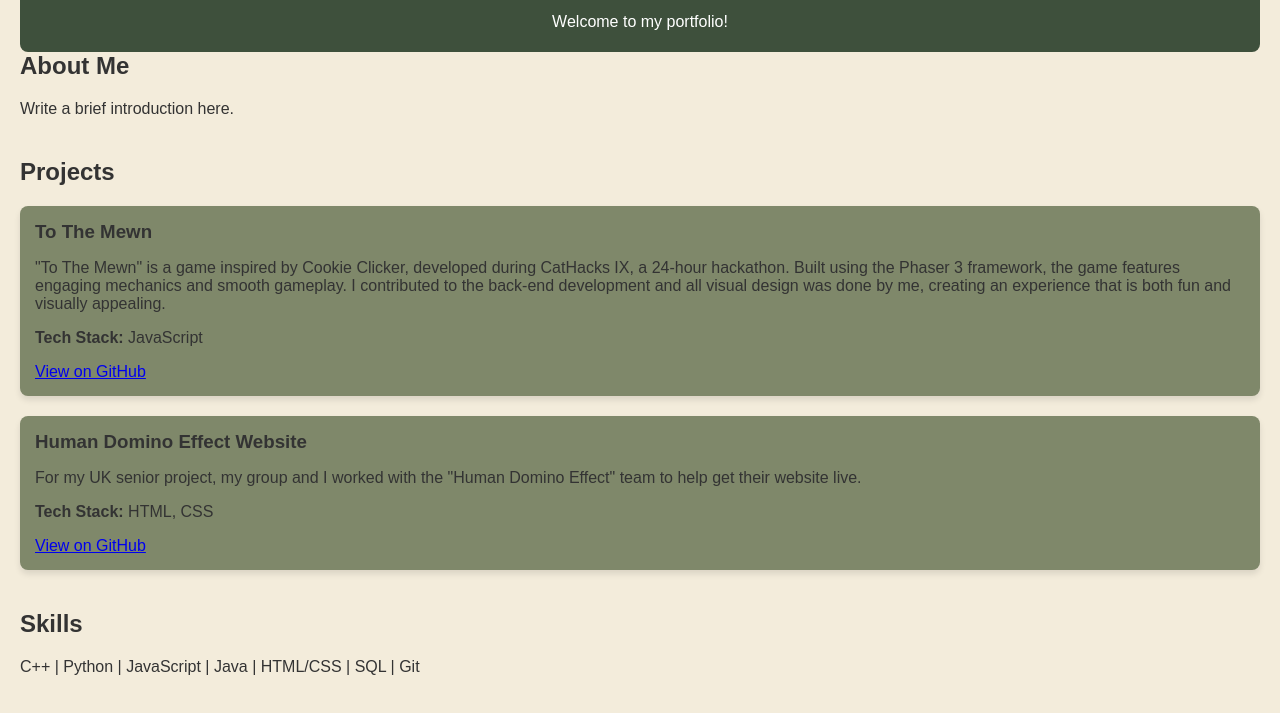
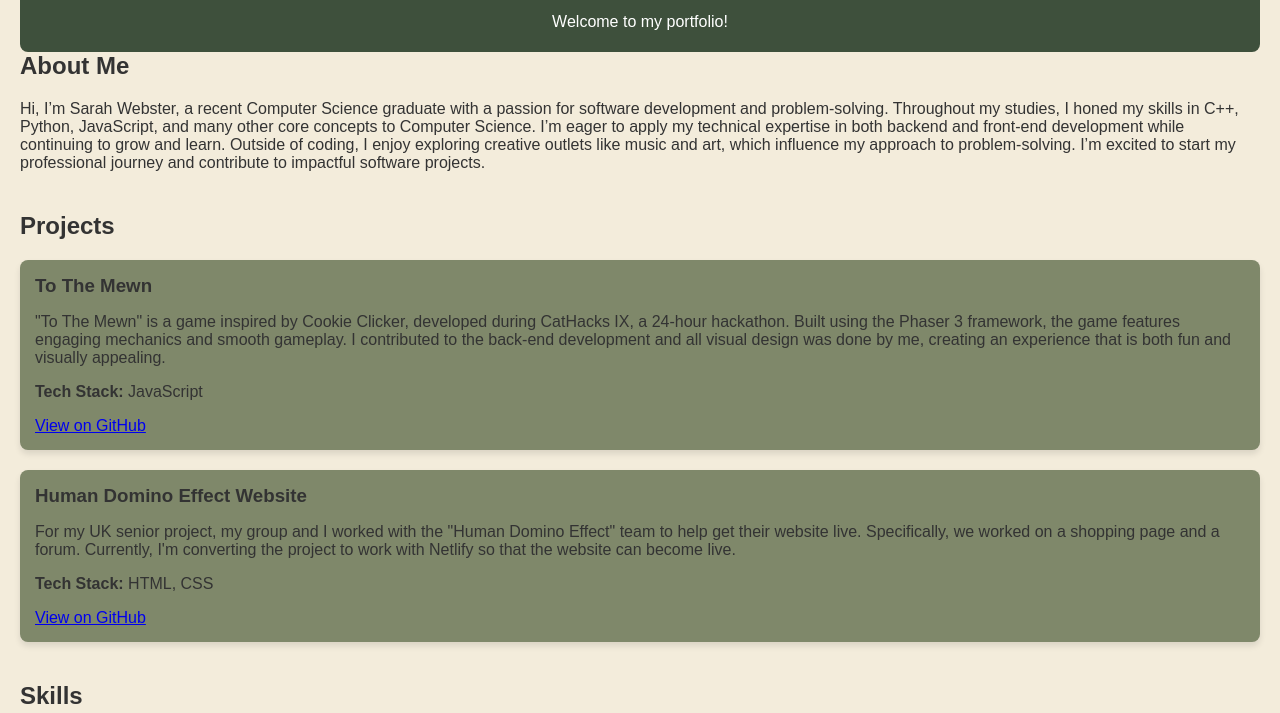
Before and after one commit to PastelKobold/portfolio, a plain HTML site: page index.html in a window 1280 px wide. Shown: the part 86-799 px from the top of the page. Drawn offline with Linux system fonts and the light colour scheme.

Commit message:
12/23
Updated about me and website description

```diff
--- a/index.html
+++ b/index.html
@@ -14,7 +14,7 @@
     <main>
         <section id="about">
             <h2>About Me</h2>
-            <p>Write a brief introduction here.</p>
+            <p>Hi, I’m Sarah Webster, a recent Computer Science graduate with a passion for software development and problem-solving. Throughout my studies, I honed my skills in C++, Python, JavaScript, and many other core concepts to Computer Science. I’m eager to apply my technical expertise in both backend and front-end development while continuing to grow and learn. Outside of coding, I enjoy exploring creative outlets like music and art, which influence my approach to problem-solving. I’m excited to start my professional journey and contribute to impactful software projects.</p>
         </section>
         <section id="projects">
             <h2>Projects</h2>
@@ -26,9 +26,11 @@
             </div>
             <div class="project">
                 <h3>Human Domino Effect Website</h3>
-                <p>For my UK senior project, my group and I worked with the "Human Domino Effect" team to help get their website live.</p>
+                <p>For my UK senior project, my group and I worked with the "Human Domino Effect" team to help get their website live.
+                    Specifically, we worked on a shopping page and a forum. Currently, I'm converting the project to work with Netlify so that the website can become live.
+                </p>
                 <p><strong>Tech Stack:</strong> HTML, CSS</p>
-                <a href="link-to-project-2" target="_blank" class="project-link">View on GitHub</a>
+                <a href="https://github.com/human-domino/online-concept-exchange-s24" target="_blank" class="project-link">View on GitHub</a>
             </div>
         </section>
         <section id="skills">
@@ -40,8 +42,8 @@
             <p>Sarah.Webster495@gmail.com | (502)751-4066</p>
         </section>
     </main>
-    <footer>
+    <!-- <footer>
         <p> Sarah Webster 2024</p>
-    </footer>
+    </footer> -->
 </body>
 </html>
```
